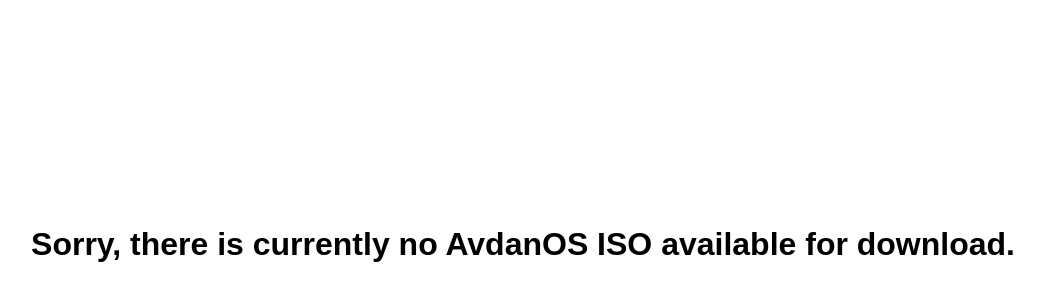
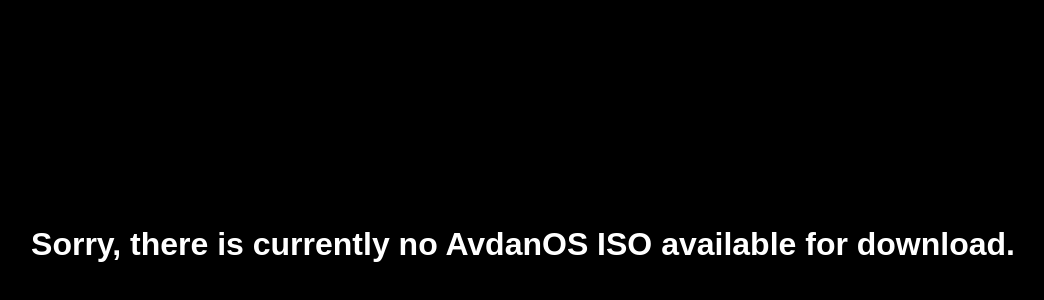
Before and after one commit to SunightMC/randomwebsite, a plain HTML site: page index.html in a window 1280 px wide. Shown: the part 156-456 px from the top of the page, without its empty margins (117-1161 px from the left). Drawn offline with Linux system fonts and the light colour scheme; a web font is replaced by a local one.

Commit message:
Update index.html

```diff
--- a/index.html
+++ b/index.html
@@ -7,6 +7,8 @@
         display: flex;
         font-family: "Gilroy-Medium", sans-serif;
         align-items: center;
+        background-color: #000000;
+        color: #ffffff;
         justify-content: center;
       }
     </style>
```
